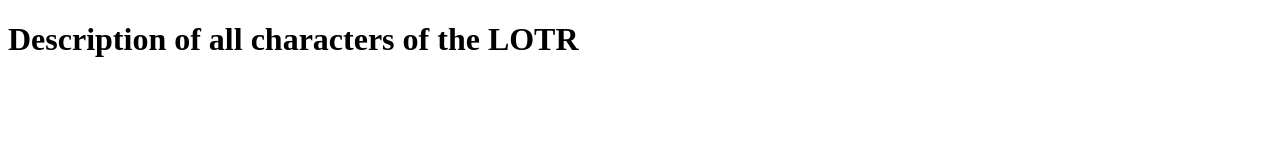
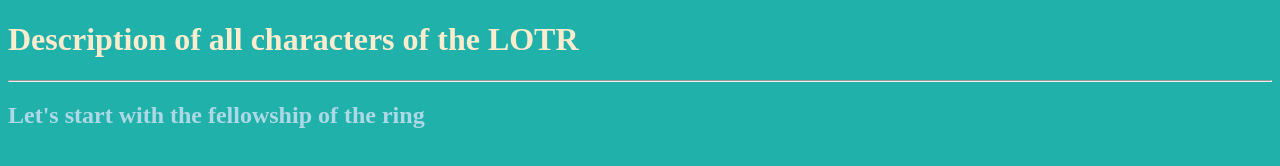
Before and after one commit to Lucas-2013/Personal-repository.github.io, a plain HTML site: page LOTR project/LOTR2.html in a window 1280 px wide. Drawn offline with Linux system fonts and the light colour scheme.

Commit message:
project part 2 started

```diff
--- /dev/null
+++ b/LOTR CSS sheets/LOTR2.css
@@ -0,0 +1,9 @@
+#h11{
+    color: blanchedalmond;
+}
+body{
+    background-color: lightseagreen;
+}
+#h21{
+    color: lightblue;
+}
--- a/LOTR project/LOTR2.html
+++ b/LOTR project/LOTR2.html
@@ -3,8 +3,15 @@
 <head>
     <title>Description of the characters </title>
     <meta name="Description" content="The Description of all the characters of the lord of the rings">
+    <link rel="stylesheet" href="/LOTR CSS sheets/LOTR2.css">
 </head>
 <body>
-    <h1>Description of all characters of the LOTR</h1>
+<header>
+    <h1 id="h11">Description of all characters of the LOTR</h1>
+</header>
+<main>
+    <hr>
+    <h2 id="h21">Let's start with the fellowship of the ring</h2>
+</main>
 </body>
 </html>
```
Also changed, not shown: LOTR CSS sheets/LOTR1.css (+8 -0 lines), LOTR project/LOTR1.html (+4 -1 lines).
